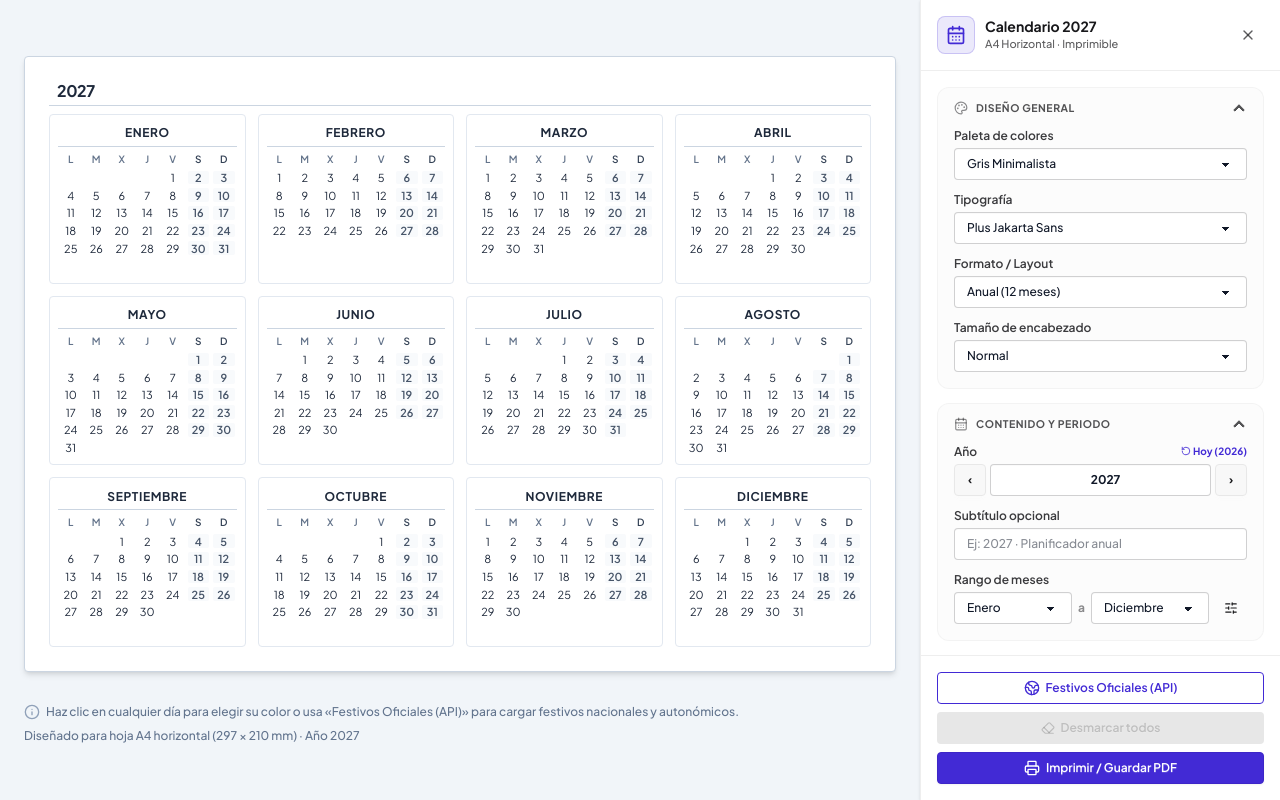
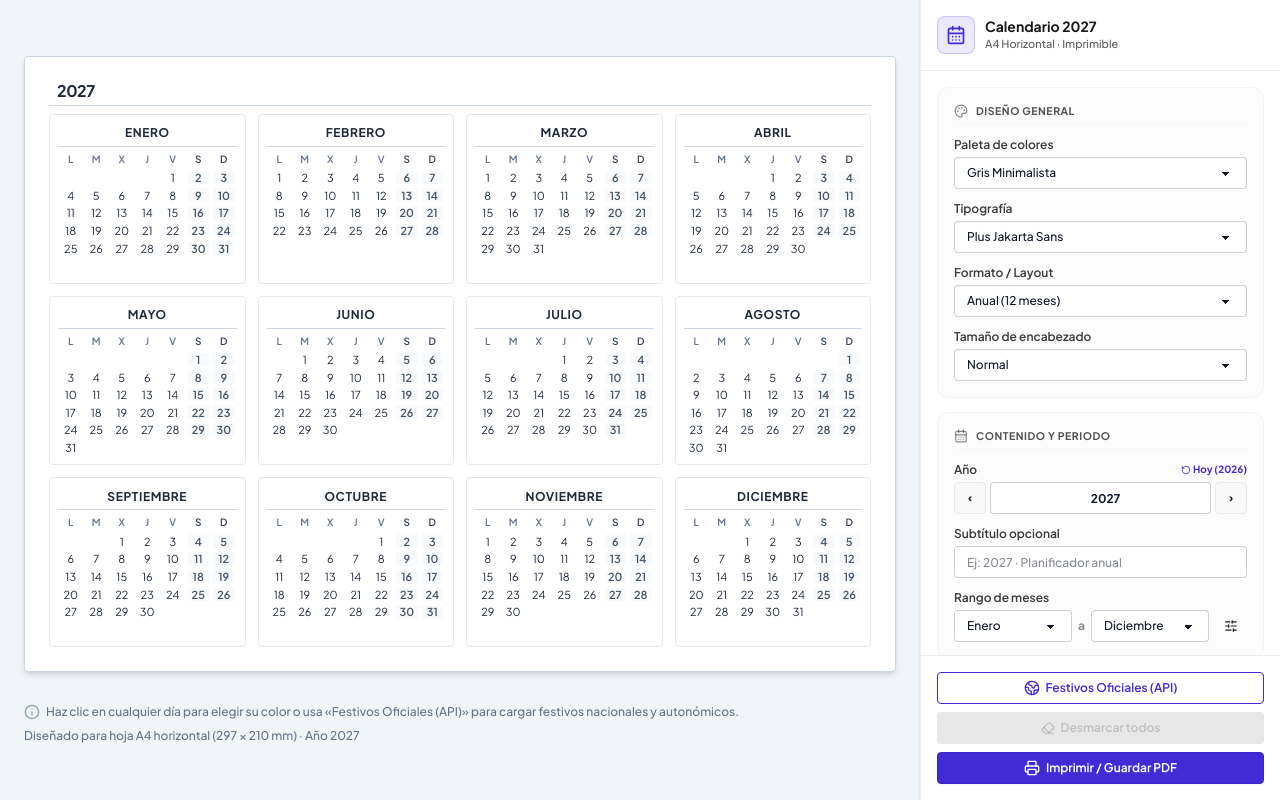
Before and after one commit to ignaciorevainera/print-calendar, a React (Vite) app: page / in a window 1280 px wide. Built offline with nearby package versions, Linux system fonts and the light colour scheme; a web font is replaced by a local one.

Commit message:
refactor(toolbar): remove collapsible accordions and make section cards static

```diff
--- a/src/App.tsx
+++ b/src/App.tsx
@@ -13,14 +13,13 @@ import {
   Info,
   CheckCircle2,
   AlertCircle,
-  SlidersHorizontal,
 } from "lucide-react";
 
 export default function App() {
   const { year, weekStart, markedDays, setMarkedDays, monthRange } =
     useCalendarStore();
 
-  const [sidebarOpen, setSidebarOpen] = useState<boolean>(true);
+
   const [isHolidaysModalOpen, setIsHolidaysModalOpen] =
     useState<boolean>(false);
   const [activeDayModal, setActiveDayModal] = useState<{
@@ -181,16 +180,7 @@ export default function App() {
 
   return (
     <div className="h-screen flex flex-col md:flex-row bg-slate-100 selection:bg-blue-100 relative overflow-hidden print:h-auto print:overflow-visible">
-      {!sidebarOpen && (
-        <button
-          onClick={() => setSidebarOpen(true)}
-          className="fixed top-4 right-4 z-40 no-print btn btn-sm btn-circle btn-primary shadow-lg modal-box-animate-in"
-          title="Abrir panel de control"
-          aria-label="Abrir panel de control"
-        >
-          <SlidersHorizontal className="w-4 h-4" />
-        </button>
-      )}
+
 
       {/* Área Principal de Visualización del Calendario */}
       <main className="flex-1 min-w-0 flex flex-col items-center justify-center p-3 sm:p-6 print:p-0 print:w-full print:overflow-visible overflow-auto">
@@ -217,8 +207,6 @@ export default function App() {
       </main>
 
       <ControlToolbar
-        isOpen={sidebarOpen}
-        onToggle={() => setSidebarOpen(!sidebarOpen)}
         onPrint={handlePrint}
         onClearSelectedDays={handleClearSelectedDays}
         onOpenHolidaysModal={() => setIsHolidaysModalOpen(true)}
--- a/src/components/ControlToolbar.tsx
+++ b/src/components/ControlToolbar.tsx
@@ -10,8 +10,7 @@ import {
   Eraser,
   Globe2,
   SlidersHorizontal,
-  RotateCcw,
-  X
+  RotateCcw
 } from 'lucide-react';
 
 const MONTH_NAMES = [
@@ -123,8 +122,8 @@ export const ControlToolbar: React.FC<ControlToolbarProps> = ({
 
   return (
     <aside
-      style={{ width: isOpen ? `${width}px` : '0px' }}
-      className={`no-print h-auto md:h-screen sticky top-0 bg-base-100 border-l border-base-300 shadow-sm flex flex-col z-40 shrink-0 ${isDragging ? 'transition-none' : 'transition-all duration-300 ease-in-out'} ${isOpen ? 'translate-x-0 opacity-100' : 'translate-x-full opacity-0 pointer-events-none'}`}
+      style={{ width: `${width}px` }}
+      className={`no-print h-auto md:h-screen sticky top-0 bg-base-100 border-l border-base-300 shadow-sm flex flex-col z-40 shrink-0 ${isDragging ? 'transition-none' : 'transition-all duration-300 ease-in-out'} translate-x-0 opacity-100`}
     >
       <div
         onMouseDown={startDragging}
@@ -145,27 +144,14 @@ export const ControlToolbar: React.FC<ControlToolbarProps> = ({
             </p>
           </div>
         </div>
-        {onToggle && (
-          <button
-            type="button"
-            onClick={onToggle}
-            className="btn btn-sm btn-ghost btn-square text-base-content/70 hover:text-base-content shrink-0"
-            title="Ocultar panel"
-            aria-label="Ocultar panel"
-          >
-            <X className="w-4 h-4" />
-          </button>
-        )}
       </div>
 
       <div className="flex-1 overflow-y-auto p-4 flex flex-col gap-3.5 min-h-0">
-        <div className="collapse collapse-arrow collapse-visible-dropdowns bg-base-200/40 border border-base-300/60 rounded-xl relative focus-within:z-30 transition-[z-index]">
-          <input type="checkbox" defaultChecked />
-          <div className="collapse-title font-bold text-base-content/75 uppercase tracking-wider text-[10.5px] flex items-center gap-2 select-none min-h-0 py-3 px-4">
+        <div className="bg-base-200/40 border border-base-300/60 rounded-xl p-4 flex flex-col gap-3 text-xs relative focus-within:z-30">
+          <div className="font-bold text-base-content/75 uppercase tracking-wider text-[10.5px] flex items-center gap-2 select-none pb-1.5 border-b border-base-300/40">
             <Palette className="w-3.5 h-3.5 text-base-content/50" />
             <span>Diseño General</span>
           </div>
-          <div className="collapse-content px-4 pb-4 flex flex-col gap-3 text-xs">
             <div className="flex flex-col gap-1">
               <label className="font-semibold text-base-content/85">Paleta de colores</label>
               <select
@@ -229,16 +215,13 @@ export const ControlToolbar: React.FC<ControlToolbarProps> = ({
                 <option value="xl">Extra Grande</option>
               </select>
             </div>
-          </div>
         </div>
 
-        <div className="collapse collapse-arrow collapse-visible-dropdowns bg-base-200/40 border border-base-300/60 rounded-xl relative focus-within:z-30 transition-[z-index]">
-          <input type="checkbox" defaultChecked />
-          <div className="collapse-title font-bold text-base-content/75 uppercase tracking-wider text-[10.5px] flex items-center gap-2 select-none min-h-0 py-3 px-4">
+        <div className="bg-base-200/40 border border-base-300/60 rounded-xl p-4 flex flex-col gap-3 text-xs relative focus-within:z-30">
+          <div className="font-bold text-base-content/75 uppercase tracking-wider text-[10.5px] flex items-center gap-2 select-none pb-1.5 border-b border-base-300/40">
             <CalendarDays className="w-3.5 h-3.5 text-base-content/50" />
             <span>Contenido y Periodo</span>
           </div>
-          <div className="collapse-content px-4 pb-4 flex flex-col gap-3 text-xs">
             <div className="flex flex-col gap-1">
               <div className="flex items-center justify-between">
                 <label className="font-semibold text-base-content/85">Año</label>
@@ -372,16 +355,13 @@ export const ControlToolbar: React.FC<ControlToolbarProps> = ({
                 </div>
               </div>
             </div>
-          </div>
         </div>
 
-        <div className="collapse collapse-arrow collapse-visible-dropdowns bg-base-200/40 border border-base-300/60 rounded-xl relative focus-within:z-30 transition-[z-index]">
-          <input type="checkbox" defaultChecked />
-          <div className="collapse-title font-bold text-base-content/75 uppercase tracking-wider text-[10.5px] flex items-center gap-2 select-none min-h-0 py-3 px-4">
+        <div className="bg-base-200/40 border border-base-300/60 rounded-xl p-4 flex flex-col gap-3 text-xs relative focus-within:z-30">
+          <div className="font-bold text-base-content/75 uppercase tracking-wider text-[10.5px] flex items-center gap-2 select-none pb-1.5 border-b border-base-300/40">
             <SlidersHorizontal className="w-3.5 h-3.5 text-base-content/50" />
             <span>Ajustes del Día y Semana</span>
           </div>
-          <div className="collapse-content px-4 pb-4 flex flex-col gap-3 text-xs">
             <div className="flex flex-col gap-1">
               <label className="font-semibold text-base-content/85">Tamaño del mes</label>
               <select
@@ -489,7 +469,6 @@ export const ControlToolbar: React.FC<ControlToolbarProps> = ({
                 />
               </label>
             </div>
-          </div>
         </div>
       </div>
 
--- a/src/index.css
+++ b/src/index.css
@@ -142,11 +142,3 @@
 .modal-box-animate-in {
   animation: modal-pop 200ms ease-out forwards;
 }
-
-.collapse-visible-dropdowns:has(> input:checked) {
-  overflow: visible;
-}
-
-.collapse-visible-dropdowns:has(> input:checked) .collapse-content {
-  overflow: visible;
-}
```
